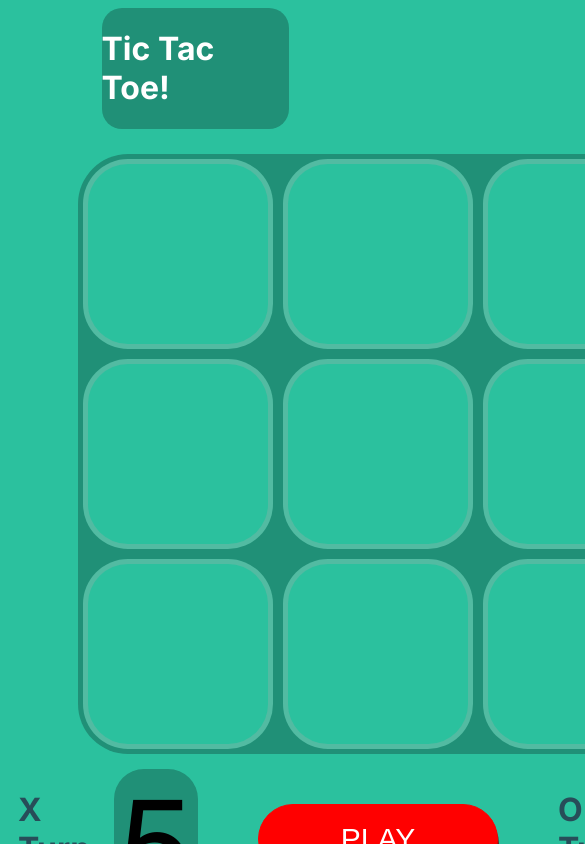
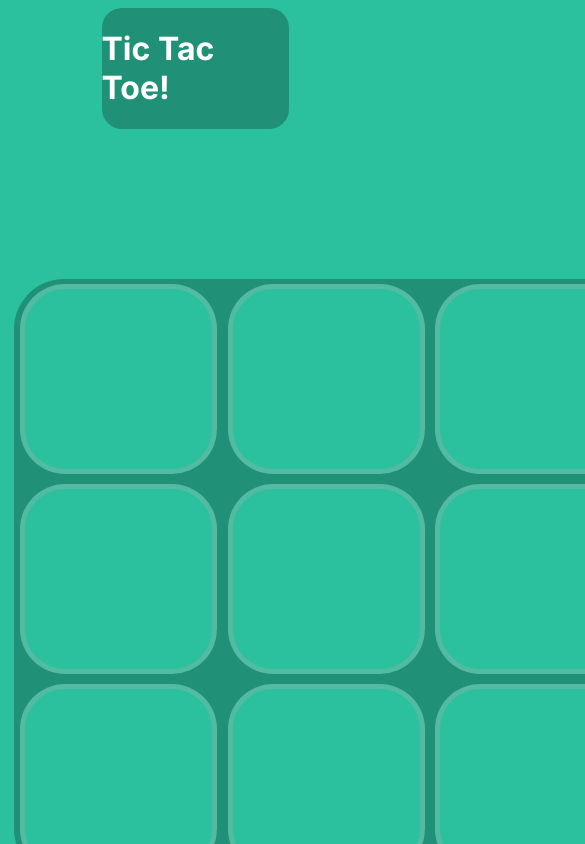
Before and after one commit to Willd233/Tic-Tac-Toe, a Next.js app: page / in a window 390 px wide. Shown: the top 844 px of the page, 585 px wide, since content can reach past the window. Built offline with nearby package versions, Linux system fonts and the light colour scheme.

Commit message:
version 500px

```diff
--- a/src/app/component/Grid/index.scss
+++ b/src/app/component/Grid/index.scss
@@ -7,7 +7,9 @@
   grid-template-columns: repeat(3, 1fr);
   align-items: center;
   justify-items: center;
-
+  @media (max-width: 500px) {
+    width: 150%;
+}
 
 }
 
@@ -96,6 +98,9 @@ section {
       grid-column: 1/4;
       grid-row: 1/2;
   }
+  @media (max-width: 500px) {
+    width: 98%;
+}
 }
 
 // grid 3x3
--- a/src/app/layout.scss
+++ b/src/app/layout.scss
@@ -27,4 +27,7 @@ body {
             font-size: 2rem;
         }
     }
+    @media (max-width: 500px) {
+        margin-bottom: 150px;
+    }
 }
```
